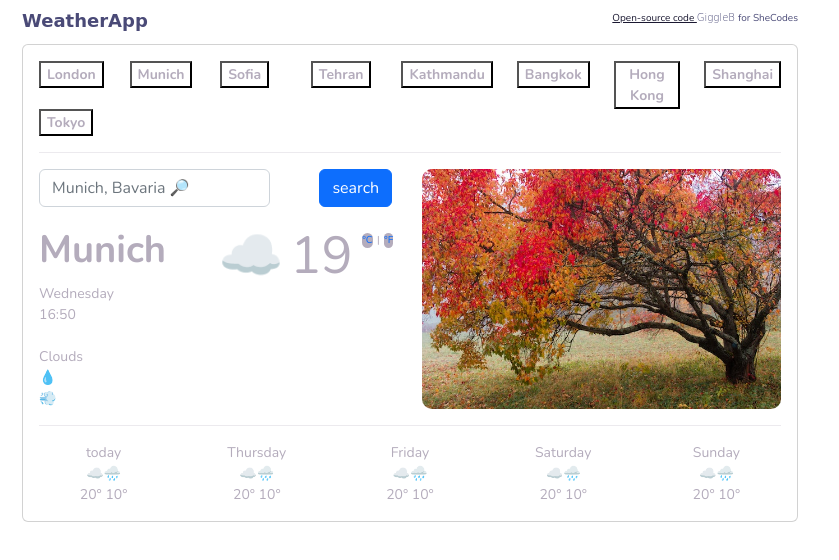
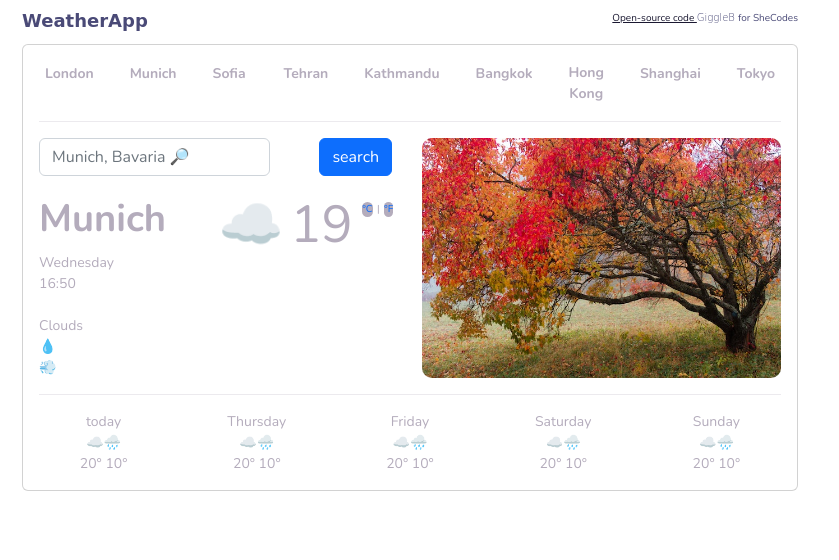
Before and after one commit to GiggleBoe/GiggleB-Weather-App, a plain HTML site: page index.html in a window 1280 px wide. Shown: the whole page, without its empty margins (0-839 px from the left). Drawn offline with nearby package versions, Linux system fonts and the light colour scheme; a web font is replaced by a local one.

Commit message:
border city buttons .css

```diff
--- a/src/styles.css
+++ b/src/styles.css
@@ -17,7 +17,7 @@ h2 {
 }
 
 .city {
-  border: 0px solid none;
+  border: 0px solid;
   background: none;
   font-size: 14px;
   text-align: center;
```
